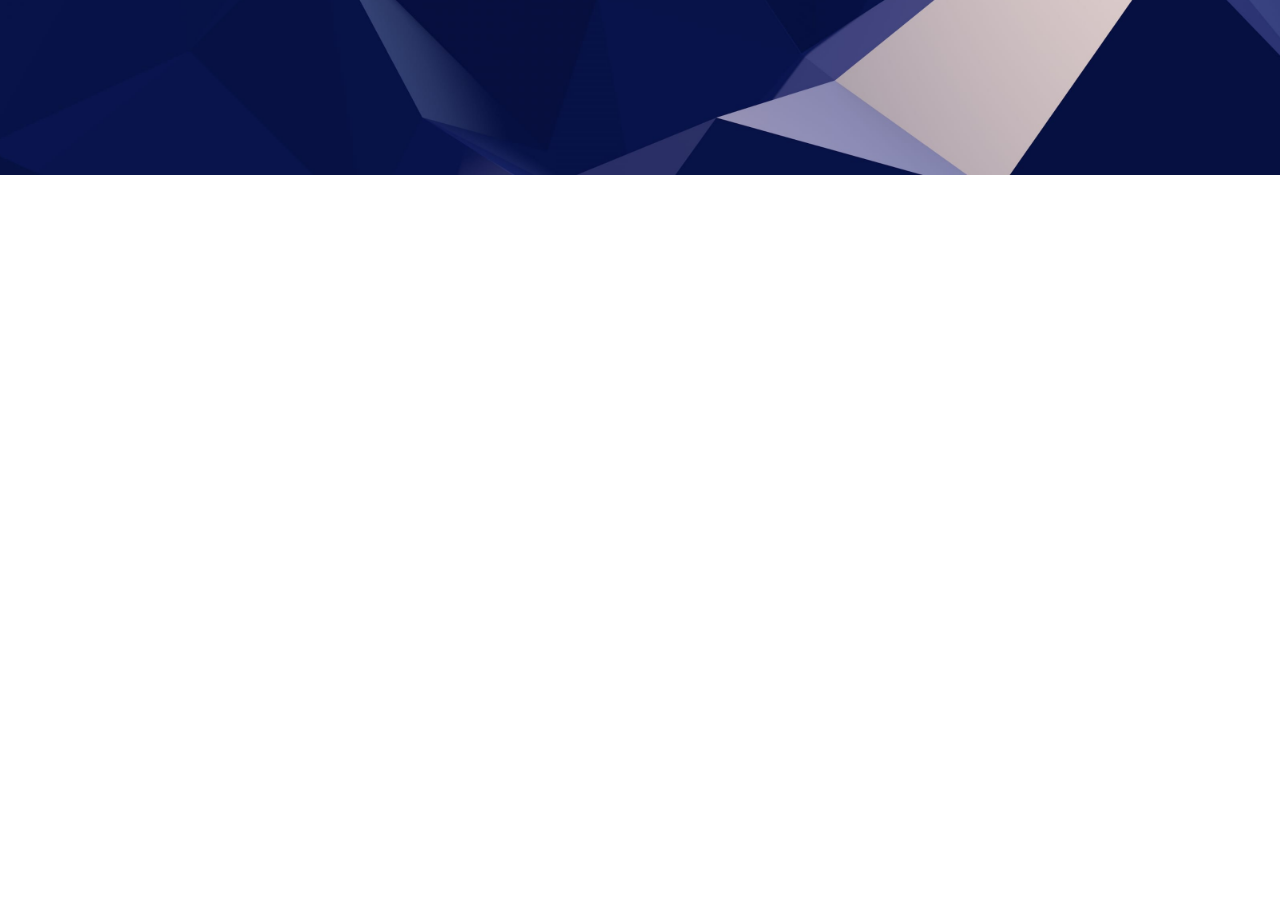
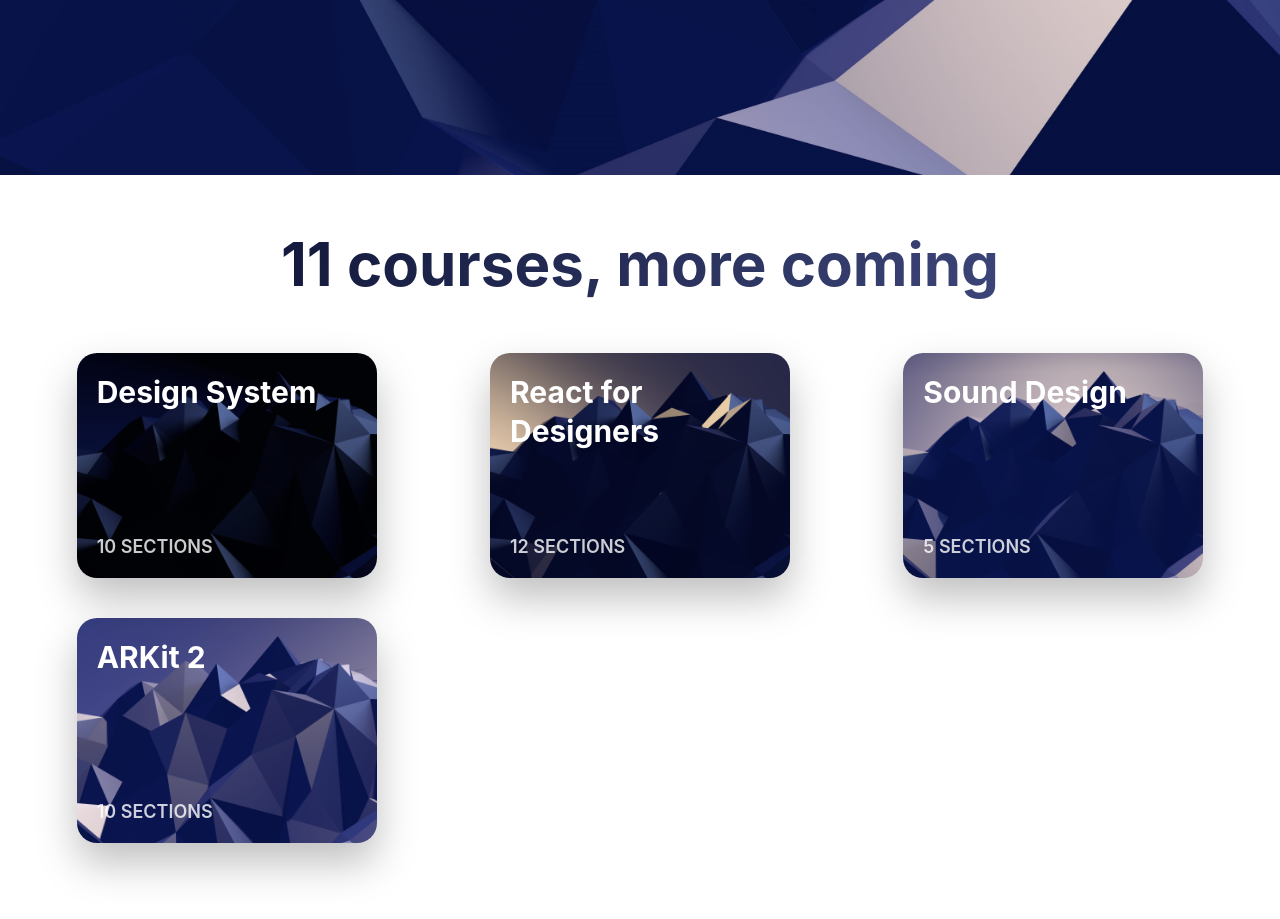
Before and after one commit to rvd2pwipwip/styledGatsby, a Gatsby site in the folder styledGatsbyApp02/: page / in a window 1280 px wide. Shown: the part 745-1664 px from the top of the page. Before the commit the page ends 973 px from the top, so only its background shows below. Built offline with nearby package versions, Linux system fonts and the light colour scheme; Gatsby itself is replaced by a stand-in of ours.

Commit message:
card components 01

```diff
--- /dev/null
+++ b/styledGatsbyApp02/src/components/Card.jsx
@@ -0,0 +1,52 @@
+import React from "react";
+import styled from "styled-components";
+
+const CardDiv = styled.div`
+  width: 300px;
+  height: 225px;
+  position: relative;
+  overflow: hidden;
+  border-radius: 20px;
+  box-shadow: 0 20px 40px rgba(0, 0, 0, 0.25);
+  display: grid;
+  grid-template-rows: 1fr 1fr;
+  transition: 0.8s cubic-bezier(0.2, 0.8, 0.2, 1);
+  & :hover {
+    transform: scale(1.1, 1.1);
+    box-shadow: 0 30px 60px rgba(0, 0, 0, 0.5);
+  }
+`;
+
+const CardImage = styled.img`
+  position: absolute;
+  top: 0;
+  height: 110%;
+  z-index: -1;
+  transition: 0.8s cubic-bezier(0.2, 0.8, 0.2, 1);
+`;
+
+const CardTitle = styled.h3`
+  color: white;
+  font-size: 30px;
+  margin: 20px;
+  /* width: 190px; */
+`;
+
+const CardText = styled.p`
+  color: rgba(255, 255, 255, 0.8);
+  text-transform: uppercase;
+  font-weight: 600;
+  font-size: 18px;
+  align-self: end;
+  margin: 20px;
+`;
+
+const Card = props => (
+  <CardDiv>
+    <CardImage src={props.image} alt="" />
+    <CardTitle>{props.title}</CardTitle>
+    <CardText>{props.text}</CardText>
+  </CardDiv>
+);
+
+export default Card;
--- a/styledGatsbyApp02/src/pages/index.js
+++ b/styledGatsbyApp02/src/pages/index.js
@@ -6,6 +6,7 @@ import Layout from "../components/layout";
 import devices from "../helpers/devices";
 // import Image from "../components/image";
 import SEO from "../components/seo";
+import Card from "../components/Card";
 
 //https://github.com/facebook/create-react-app/issues/3238
 //require instead of import
@@ -108,6 +109,32 @@ const HeroSVG = styled.svg`
   left: 0;
 `;
 
+const Cards = styled.div``;
+
+const CardsSummary = styled.h2`
+  margin: 50px 20px;
+  font-size: 60px;
+  text-align: center;
+  font-weight: 700;
+  background: linear-gradient(104deg, #050a27 0%, #4a548c 100%);
+  -webkit-background-clip: text;
+  -webkit-text-fill-color: transparent;
+`;
+
+const CardGroup = styled.div`
+  display: grid;
+  margin: 50px 40px 100px;
+  grid-template-columns: repeat(3, 1fr);
+  grid-gap: 40px;
+  justify-items: center;
+  @media ${devices.laptop} {
+    grid-template-columns: repeat(2, 1fr);
+  }
+  @media ${devices.tablet} {
+    grid-template-columns: repeat(1, 1fr);
+  }
+`;
+
 const IndexPage = () => (
   <Layout>
     <SEO title="Home" keywords={[`gatsby`, `application`, `react`]} />
@@ -178,6 +205,31 @@ const IndexPage = () => (
         </HeroSVG>
       </HeroGroup>
     </Hero>
+    <Cards>
+      <CardsSummary>11 courses, more coming</CardsSummary>
+      <CardGroup>
+        <Card
+          title="Design System"
+          text="10 sections"
+          image={require("../images/wallpaper.jpg")}
+        />
+        <Card
+          title="React for Designers"
+          text="12 sections"
+          image={require("../images/wallpaper2.jpg")}
+        />
+        <Card
+          title="Sound Design"
+          text="5 sections"
+          image={require("../images/wallpaper3.jpg")}
+        />
+        <Card
+          title="ARKit 2"
+          text="10 sections"
+          image={require("../images/wallpaper4.jpg")}
+        />
+      </CardGroup>
+    </Cards>
   </Layout>
 );
 
```
Also changed, not shown: styledGatsbyApp02/src/helpers/courses.js (added, +10 -0 lines).
